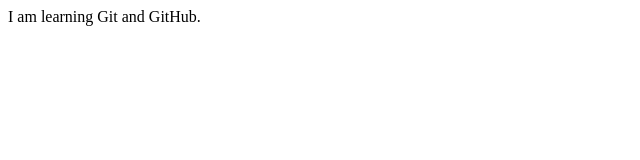
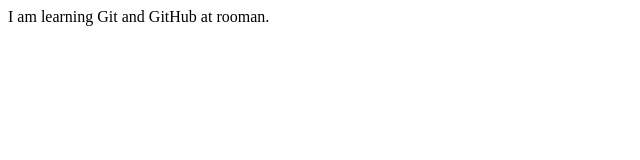
Before and after one commit to Swagat-190/Practise, a plain HTML site: page index.html in a window 1280 px wide. Shown: the full height of the page, 0-640 px from the left. Drawn offline with Linux system fonts and the light colour scheme.

Commit message:
Done some change

```diff
--- a/index.html
+++ b/index.html
@@ -6,6 +6,6 @@
     <title>Document</title>
 </head>
 <body>
-    I am learning Git and GitHub.
+    I am learning Git and GitHub at rooman.
 </body>
 </html>
```
